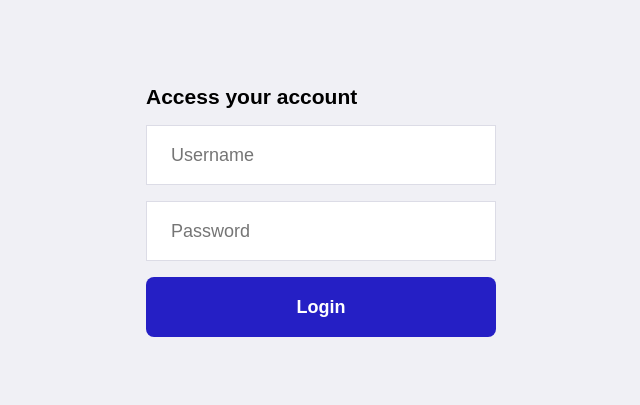
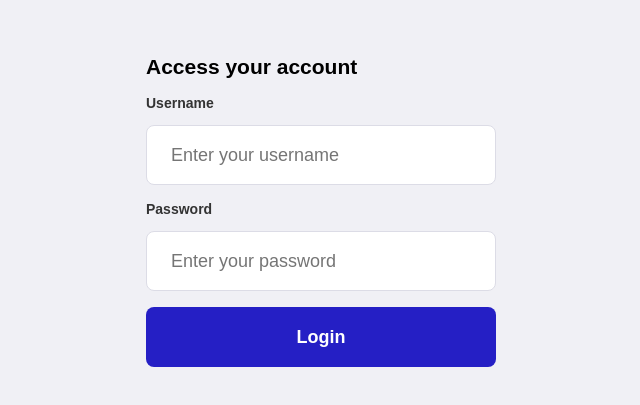
Before and after one commit to leonardopfeng/projeto-academia, a React (Create React App) app in the folder client/: page / in a window 1280 px wide. Shown: the part 189-594 px from the top of the page, without its empty margins (304-944 px from the left). Built offline with nearby package versions, Linux system fonts and the light colour scheme; a web font is replaced by a local one.

Commit message:
feat: configured login page connection with api && created global components

```diff
--- a/client/package.json
+++ b/client/package.json
@@ -7,6 +7,7 @@
     "@testing-library/jest-dom": "^6.6.3",
     "@testing-library/react": "^16.2.0",
     "@testing-library/user-event": "^13.5.0",
+    "axios": "^1.8.1",
     "react": "^19.0.0",
     "react-dom": "^19.0.0",
     "react-router-dom": "^7.2.0",
--- /dev/null
+++ b/client/src/components/atoms/Button.css
@@ -0,0 +1,20 @@
+.button {
+    width: 100%;
+    height: 60px;
+    background: #251fc5;
+    border: 0;
+    border-radius: 8px;
+    color: #fff;
+    font-weight: 700;
+    margin-top: 16px;
+    display: inline-block;
+    text-align: center;
+    text-decoration: none;
+    font-size: 18px;
+    line-height: 60px;
+    transition: filter 0.2s;
+}
+
+.button:hover {
+    filter: brightness(80%);
+}
--- /dev/null
+++ b/client/src/components/atoms/Button.js
@@ -0,0 +1,14 @@
+import React from "react";
+import './Button.css'
+
+export const Button = ({children, type = "button", onClick, className = ""}) => {
+    return (
+        <button
+            type = {type}
+            onClick = {onClick}
+            className = {`button ${className}`}
+        >
+            {children}
+        </button>
+    );
+};
--- /dev/null
+++ b/client/src/components/molecules/InputField.css
@@ -0,0 +1,28 @@
+.input-field {
+    margin-top: 16px;
+  }
+
+  .input-label {
+    font-size: 14px;
+    font-weight: 600;
+    color: #333;
+    margin-bottom: 6px;
+    display: block;
+  }
+
+  .input {
+    width: 100%;
+    height: 60px;
+    color: #333333;
+    border: 1px solid #DCDCe6;
+    padding: 0 24px;
+    font-size: 18px;
+    border-radius: 8px;
+    margin-top: 8px;
+  }
+
+  .input:focus {
+    outline: none;
+    border-color: #251fc5; /* Focus border color */
+    box-shadow: 0 0 5px rgba(37, 31, 197, 0.5);
+}
--- /dev/null
+++ b/client/src/components/molecules/InputField.js
@@ -0,0 +1,20 @@
+import React from "react";
+import './InputField.css';
+
+export const InputField = ({label, type = 'text', value, onChange, placeholder, className = '', ...props}) => {
+    return(
+        <div className={`input-field ${className}`} {...props}>
+            {label && <label className="input-label">{label}</label>}
+            <input
+                type={type}
+                value={value}
+                onChange={onChange}
+                placeholder={placeholder}
+                className="input"
+            >
+            </input>
+        </div>
+
+    );
+
+};
--- a/client/src/global.css
+++ b/client/src/global.css
@@ -29,24 +29,3 @@ form input{
     padding: 0 24px;
     margin-top: 16px;
 }
-
-.button {
-    width: 100%;
-    height: 60px;
-    background: #251fc5;
-    border: 0;
-    border-radius: 8px;
-    color: #fff;
-    font-weight: 700;
-    margin-top: 16px;
-    display: inline-block;
-    text-align: center;
-    text-decoration: none;
-    font-size: 18px;
-    line-height: 60px;
-    transition: filter 0.2s;
-}
-
-.button:hover {
-    filter: brightness(80%);
-}
--- a/client/src/pages/Login/index.js
+++ b/client/src/pages/Login/index.js
@@ -1,16 +1,58 @@
-import React from "react";
+import React, {useState} from "react";
+import { useNavigate } from "react-router-dom";
 import './styles.css';
+import api from "../../services/api";
+import { Button } from '../../components/atoms/Button'
+import { InputField } from "../../components/molecules/InputField";
 
 export default function Login(){
+
+    const [username, setUsername] = useState('');
+    const [password, setPassword] = useState('');
+
+    const navigate = useNavigate();
+
+    async function login(e){
+        e.preventDefault();
+
+        const data = {
+            username,
+            password
+        };
+
+        try {
+            const response = await api.post('/auth/signin', data);
+
+            localStorage.setItem('username', username);
+            localStorage.setItem('accessToken', response.data.accessToken);
+
+            navigate('/teste');
+        } catch (error) {
+            alert("Username or Password invalid. Please try again");
+        }
+    }
+
+
     return (
         <div className="login-container">
             <section className="form">
-                <form>
+                <form onSubmit={login}>
                     <h1> Access your account</h1>
-                    <input placeholder="Username"></input>
-                    <input type="password" placeholder="Password"></input>
+                    <InputField
+                        label="Username"
+                        value={username}
+                        onChange={e => setUsername(e.target.value)}
+                        placeholder="Enter your username"
+                    />
+                    <InputField
+                        type="password"
+                        label="Password"
+                        value={password}
+                        onChange={e => setPassword(e.target.value)}
+                        placeholder="Enter your password"
+                    />
 
-                    <button type="submit" className="button">Login</button>
+                    <Button type="submit">Login</Button>
                 </form>
             </section>
         </div>
--- /dev/null
+++ b/client/src/services/api.js
@@ -0,0 +1,7 @@
+import axios from "axios";
+
+const api = axios.create({
+    baseURL: 'http://localhost:8080',
+});
+
+export default api;
```
Also changed, not shown: 1 other file (tests, documents, lock files or other folders).
